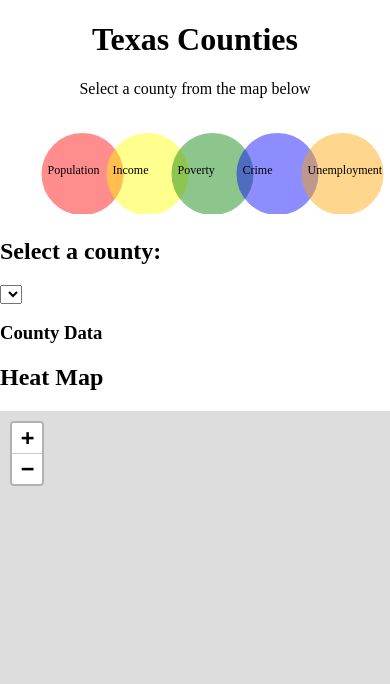
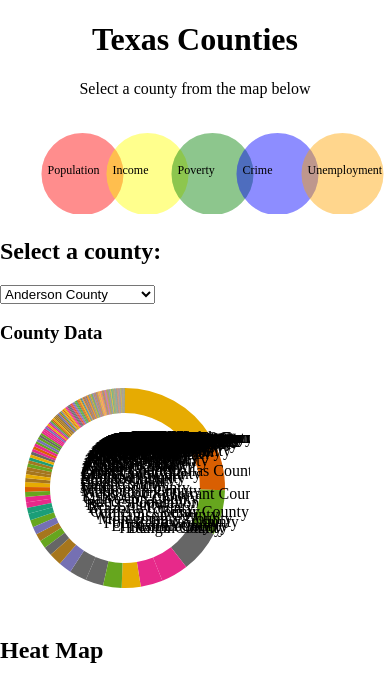
Before and after one commit to 22bipp22/Double-Ka-ching, a Flask app: page / in a window 390 px wide. Shown: the top 684 px of the page. Run offline with Flask 2, Linux system fonts and the light colour scheme; lists and menus that the app fills with data are empty; parts of the project's set-up code (start-up, migrations or seed data) failed here and were passed over; some libraries are stand-ins or nearby versions.

Commit message:
Made changes to format donut chart layout

```diff
--- a/static/js/plot.js
+++ b/static/js/plot.js
@@ -1,20 +1,63 @@
-// Need to connect to sqlite instead of csv
-// Need to ensure each cateogry has overall %
-// Poverty rate already in % - Need the difference
-// Total_Crime - Show in the side
-// Income - Show on the side
-// Population rate -- Need to calculate %
-// Unemployment rate already in % -- Need the difference
+let total_population = 0
+
+d3.csv("../output/complete.csv").then(function (data) {
+  data.forEach(function (d) {
+    total_population = +d.Population;
+  });
+
+  console.log("total_population");
+  console.log(total_population);
+});
+
+let select_tag = d3.select("#selDataset");
+
+d3.csv("../output/complete.csv").then(function (data) {
+  data.forEach(function (d) {
+    select_tag
+      .append("option")
+      .property("value", d.County)
+      .text(d.County);
+  });
+});
+
+function optionChanged(name) {
+  console.log("County name=", name);
+
+  county_info(name)
+}
+
+function county_info(countyName) {
+  d3.csv("../output/complete.csv").then(function (data) {
+    data.forEach(function (d) {
+      if (d.County == countyName) {
+        income = d.Median_Household_Income
+        crime = d.Total_Crime
+        population = d.Population
+        // console.log("county_info");
+        // console.log(crime);
+      }
+    });
+
+    let fig = d3.select("#county-metadata");
+    fig.html("");
+
+    // fig.append("h2").text(`County:`);
+    fig.append("h2").text(`Name: ${countyName}`);
+    fig.append("h2").text(`Median Household Income: ${income}`);
+    fig.append("h2").text(`Total Crime Events: ${crime}`);
+    fig.append("h2").text(`Population: ${population}`);
+  });
+}
 
 
 //Start donut chart plots
-let width = 450,
-        height = 500,
+let width = 250,
+        height = 250,
         margin = 40
 
 let radius = Math.min(width,height) / 2 - margin
 
-let svg = d3.select("#myDiv")
+let svg = d3.select("#populationDiv")
   .append("svg")
     .attr("width", width)
     .attr("height", height)
@@ -43,7 +86,7 @@
   let path = d3.arc()
         .innerRadius(100)
         .outerRadius(radius - 10)
-    // let data_ready = pie(d3.entries(countyData.County))
+    let data_ready = pie(d3.entries(data.County))
   let label = d3.arc()
       .innerRadius(radius-80)
       .outerRadius(radius)
--- a/templates/index.html
+++ b/templates/index.html
@@ -27,6 +27,7 @@
 
     <div id="svg-area"></div>
 
+    <!-- Donut chart and county data -->
     <div class="row">
       <div class="col-md-2">
         <div class="well">
@@ -37,16 +38,18 @@
           <div class="panel-heading">
             <h3 class="panel-title">County Data</h3>
           </div>
-          <div id="sample-metadata" class="panel-body"></div>
+          <div id="county-metadata" class="panel-body"></div>
         </div>
       </div>
-      <div class="col-md-5">
-        <div id="populationDiv"></div>
-      </div>
-      <div class="col-md-5">
-        <div id="povertyDiv"></div>
+     </div>
+
+  <div class="container">
+    <div class="row">
+      <div class"col-md-5">
+       <div id="populationDiv"></div>
       </div>
     </div>
+  </div>
 
     <div class="row">
       <div class="col-md-6">
```
